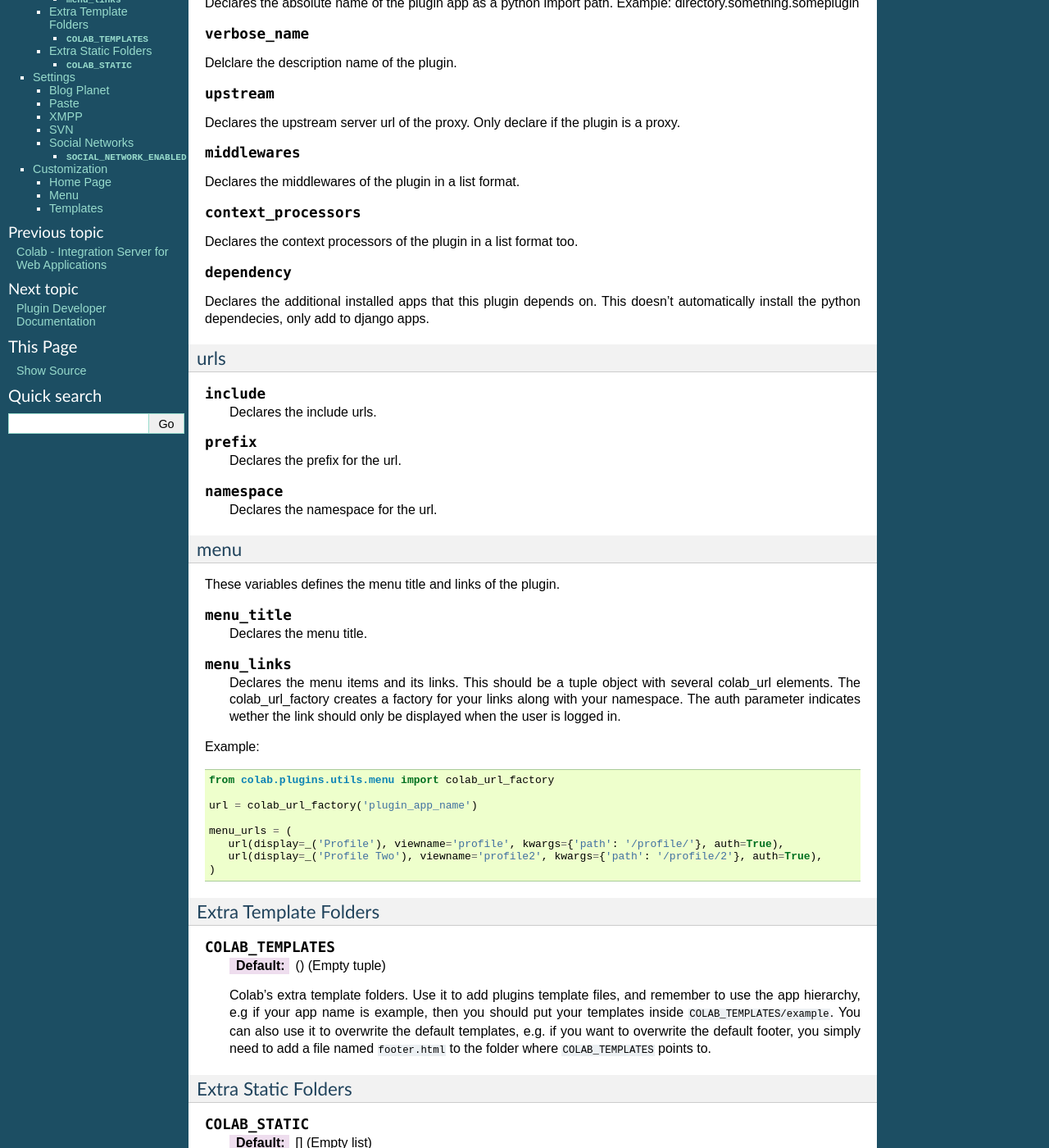
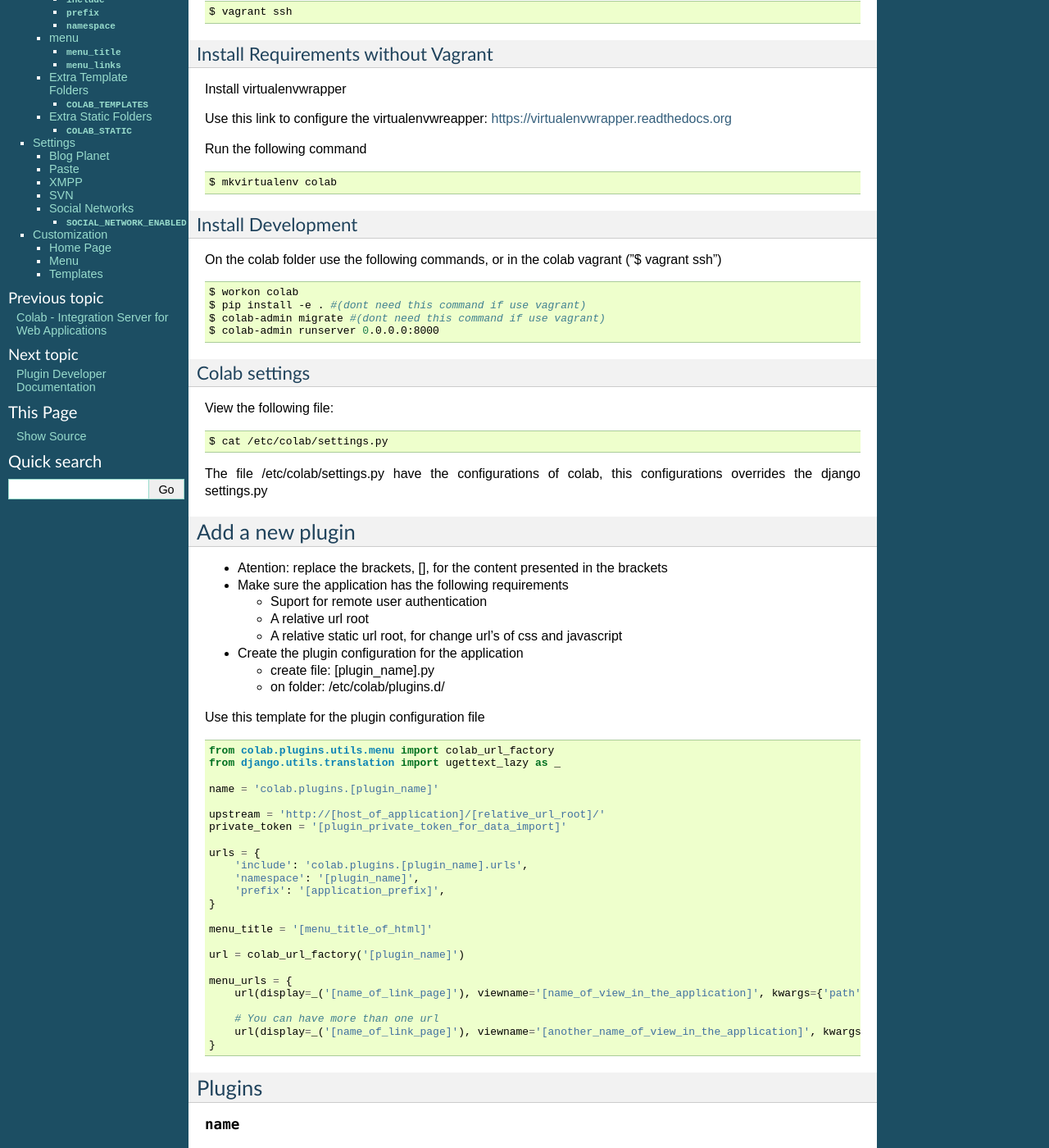
Before and after one commit to colab/colab, a Sphinx documentation site: the page built from docs/source/user.rst, in a window 1280 px wide and 1400 px high, scrolled down 356 px. Shown: the whole window at 82% size. Built offline with Sphinx 7.4.7, drawn with Linux system fonts in a browser that asks for light colours; formulas are drawn with MathJax 3; some of the changed text lies outside the part shown.

Commit message:
Add colab documentation for installation
Signed-off-by: Gustavo Jaruga <darksshades@gmail.com>
Signed-off-by: Luciano Prestes Cavalcanti <lucianopcbr@gmail.com>
Signed-off-by: Matheus Fernandes <matheus.souza.fernandes@gmail.com>

```diff
--- a/docs/source/user.rst
+++ b/docs/source/user.rst
@@ -4,13 +4,110 @@
 Getting Started
 ---------------
 
-Dependencies
-++++++++++++
-.. TODO
+Install Requirements with Vagrant
++++++++++++++++++++++++++++++++++
 
-Install
-+++++++
-.. TODO
+Need VirtualBox and Vagrant installed
+
+Run the following command to create and up the colab virtual machine
+
+.. code-block:: shell
+
+    $ vagrant up
+
+Run the following command to access colab virtual machine
+
+.. code-block:: shell
+
+      $ vagrant ssh
+
+Install Requirements without Vagrant
+++++++++++++++++++++
+
+Install virtualenvwrapper
+
+Use this link to configure the virtualenvwreapper: https://virtualenvwrapper.readthedocs.org
+
+Run the following command
+
+.. code-block:: shell
+
+    $ mkvirtualenv colab
+
+Install Development
++++++++++++++++++++
+
+On the colab folder use the following commands, or in the colab vagrant ("$ vagrant ssh")
+
+.. code-block:: shell
+
+    $ workon colab
+    $ pip install -e . #(dont need this command if use vagrant)
+    $ colab-admin migrate #(dont need this command if use vagrant)
+    $ colab-admin runserver 0.0.0.0:8000
+
+
+Colab settings
++++++++++++++++++
+
+View the following file:
+
+.. code-block:: shell
+
+    $ cat /etc/colab/settings.py
+
+The file /etc/colab/settings.py have the configurations of colab, this configurations overrides the django settings.py
+
+
+Add a new plugin
+----------------
+- Atention: replace the brackets, [], for the content presented in the brackets
+
+- Make sure the application has the following requirements
+
+  - Suport for remote user authentication
+
+  - A relative url root
+
+  - A relative static url root, for change url's of css and javascript
+
+- Create the plugin configuration for the application
+
+  - create file: [plugin_name].py
+
+  - on folder: /etc/colab/plugins.d/
+
+Use this template for the plugin configuration file
+
+.. code-block:: python
+
+    from colab.plugins.utils.menu import colab_url_factory
+    from django.utils.translation import ugettext_lazy as _
+
+    name = 'colab.plugins.[plugin_name]'
+
+    upstream = 'http://[host_of_application]/[relative_url_root]/'
+    private_token = '[plugin_private_token_for_data_import]'
+
+    urls = {
+        'include': 'colab.plugins.[plugin_name].urls',
+        'namespace': '[plugin_name]',
+        'prefix': '[application_prefix]',
+    }
+
+    menu_title = '[menu_title_of_html]'
+
+    url = colab_url_factory('[plugin_name]')
+
+    menu_urls = {
+        url(display=_('[name_of_link_page]'), viewname='[name_of_view_in_the_application]', kwargs={'path': '/[page_appication_path]/' }, auth=True),
+
+        # You can have more than one url
+        url(display=_('[name_of_link_page]'), viewname='[another_name_of_view_in_the_application]', kwargs={'path': '/[another_page_appication_path]/' }, auth=True),
+    }
+
+
+
 
 Plugins
 -------
```
